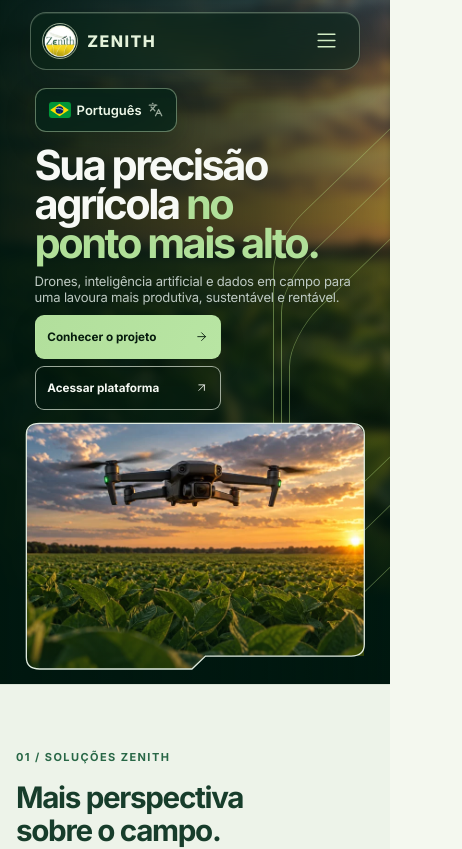
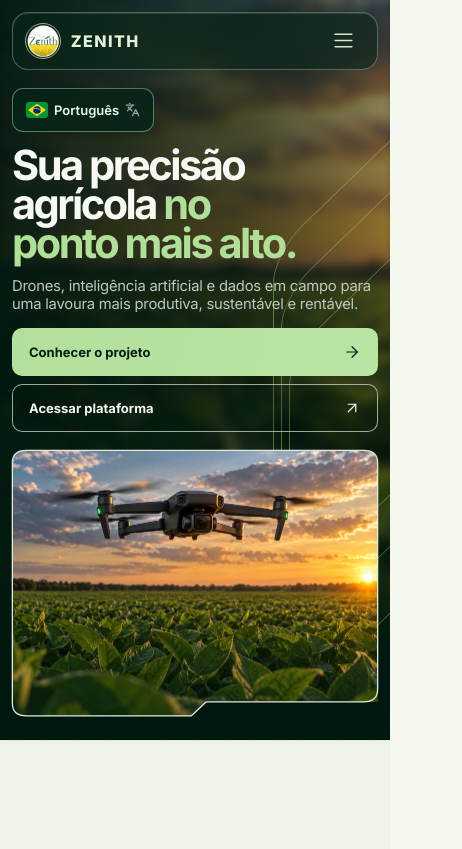
Before and after one commit to Leo-Carrilho/Zenith-Agricultura-de-Precisao, a React (Vite) app: page / in a window 390 px wide. Shown: the top 849 px of the page, 462 px wide, since content can reach past the window. Built offline with nearby package versions, Linux system fonts and the light colour scheme.

Commit message:
fix: corrige responsividade em dispositivos móveis

```diff
--- a/src/styles/base.css
+++ b/src/styles/base.css
@@ -31,12 +31,19 @@
 }
 
 html {
+  max-width:100%;
+  overflow-x:hidden;
+  overflow-x:clip;
   scroll-behavior:smooth;
   scroll-padding-top:100px
 }
 
 body {
+  min-width:0;
+  max-width:100%;
   margin:0;
+  overflow-x:hidden;
+  overflow-x:clip;
   font-family:Inter,"Segoe UI",sans-serif;
   color:var(--text-primary);
   background:var(--background);
@@ -44,6 +51,15 @@ body {
   top:0!important
 }
 
+#root {
+  min-width:0;
+  max-width:100%
+}
+
+main,header,footer,section {
+  min-width:0;
+  max-width:100%
+}
 
 a {
   color:inherit;
@@ -81,6 +97,8 @@ h1,h2,h3,p {
 }
 
 h1,h2,h3 {
+  max-width:100%;
+  overflow-wrap:break-word;
   text-wrap:balance
 }
 
--- a/src/styles/components/hero.css
+++ b/src/styles/components/hero.css
@@ -191,18 +191,38 @@
   .hero-signoff i { display:block; width:5.6vw; height:.5vw; flex-shrink:0; }
 }
 @media (max-width:480px) {
+  .site-header--hero .header-shell { width:calc(100% - 24px); padding-inline:12px; }
+  .site-header--hero .mobile-panel { inset-inline:12px; }
+  .hero { padding-bottom:24px; }
+  .hero-grid { width:calc(100% - 24px); }
+  .hero-copy { padding-inline:0; }
   .hero-mobile-language { margin-bottom:14px; }
   .hero-mobile-language .language-button { width:auto; min-width:132px; }
   .hero-mobile-language .language-button span { display:inline; }
-  .hero .btn { width:58%; min-height:44px; font-size:3vw; padding-inline:3vw; border-radius:9px; }
-  .hero .hero-actions { gap:7px; }
-  .hero-copy>p { font-size:3.35vw; }
+  .hero .eyebrow { gap:10px; font-size:clamp(.625rem,2.65vw,.75rem); white-space:normal; }
+  .hero .eyebrow i { width:7px; height:7px; box-shadow:0 0 0 6px #78cc8f18; }
+  .hero-copy>p { margin-block:14px; font-size:clamp(.875rem,3.8vw,1rem); }
+  .hero .hero-actions { align-items:stretch; gap:8px; }
+  .hero .btn { width:100%; height:auto; min-height:48px; padding:12px 16px; border-radius:10px; font-size:.8125rem; }
+  .hero .btn svg { width:18px; height:18px; }
   .hero-desktop-break { display:none; }
-  .hero .eyebrow { font-size:1.9vw; }
-  .hero-highlights { padding-block:4vw; }
-  .hero-highlight { gap:1.7vw; }
-  .hero-highlight+.hero-highlight { padding-left:2vw; }
-  .hero-highlight strong { font-size:2.15vw; }
-  .hero-highlight span { font-size:2vw; }
-  .hero-signoff { font-size:1.5vw; letter-spacing:.32em; padding-top:2.4vw; }
+  .hero-visual { width:100%; margin:18px 0 0; }
+  .hero-stat-card span { font-size:clamp(7px,1.7cqw,11px); }
+  .hero-stat-card strong { font-size:clamp(10px,2.45cqw,17px); }
+  .vigor-heading { font-size:clamp(7px,1.9cqw,12px); }
+  .vigor-card>strong { font-size:clamp(14px,4.8cqw,28px); }
+  .vigor-label { font-size:clamp(7px,2cqw,12px); }
+  .field-heading strong { font-size:clamp(7px,2.2cqw,13px); }
+  .field-heading span { font-size:clamp(6px,1.85cqw,11px); }
+  .field-map-panel ul { gap:3px; font-size:clamp(6px,1.7cqw,10px); }
+  .hero-data-caption { font-size:clamp(6px,1.4cqw,9px); }
+  .hero-highlights { grid-template-columns:1fr; margin-top:16px; padding:0; }
+  .hero-highlight { align-items:center; gap:12px; padding:12px 0; }
+  .hero-highlight+.hero-highlight { padding-left:0; border-top:1px solid #9ed69a66; border-left:0; }
+  .hero-highlight>svg,.hero-highlight:last-child>svg { width:30px; height:30px; padding:0; }
+  .hero-highlight:last-child>svg { padding:5px; }
+  .hero-highlight strong,.hero-highlight span { font-size:.6875rem; line-height:1.35; }
+  .hero-highlight span { margin-top:2px; font-size:.625rem; }
+  .hero-signoff { gap:10px; padding-top:12px; font-size:.5rem; letter-spacing:.26em; }
+  .hero-signoff i { width:28px; height:3px; }
 }
--- a/src/styles/index.css
+++ b/src/styles/index.css
@@ -21,3 +21,4 @@
 @import url("./sections/faq.css");
 @import url("./sections/cta.css");
 @import url("./components/hero.css");
+@import url("./responsive.css");
--- a/src/styles/layout.css
+++ b/src/styles/layout.css
@@ -1,8 +1,13 @@
 
 
 .container {
+  max-width:var(--container);
   width:min(calc(100% - 64px),var(--container));
   margin-inline:auto
+}
+
+.container>*,.section article,.section figure {
+  min-width:0
 }
 
 .section {
@@ -63,6 +68,7 @@
   font-weight:600;
   line-height:1.4;
   text-align:center;
+  max-width:100%;
   transition:background var(--transition),border-color var(--transition),box-shadow var(--transition),transform var(--transition)
 }
 
@@ -130,6 +136,16 @@
   }
 }
 
+@media(max-width:479px) {
+  .container {
+    width:calc(100% - 24px)
+  }
+
+  .section {
+    padding-block:52px
+  }
+}
+
 .hero-actions {
   display:flex;
   flex-wrap:wrap;
--- /dev/null
+++ b/src/styles/responsive.css
@@ -0,0 +1,56 @@
+/*
+ * Responsive rules loaded last on purpose.
+ * Some section files share card/grid selectors, so their desktop defaults can
+ * otherwise override an earlier mobile breakpoint through the cascade.
+ */
+@media(max-width:1023px) {
+  .planting-card {
+    grid-template-columns:minmax(0,1fr)
+  }
+}
+
+@media(max-width:767px) {
+  .planting-card {
+    gap:24px;
+    padding:18px
+  }
+
+  .planting-preview,
+  .planting-report {
+    min-width:0;
+    width:100%
+  }
+
+  .flow-track,
+  .team-grid,
+  .class-grid,
+  .module-grid,
+  .tech-row {
+    grid-template-columns:repeat(auto-fit,minmax(min(100%,250px),1fr));
+    gap:12px
+  }
+
+  .flow-card,
+  .team-card,
+  .class-grid article,
+  .module-grid article,
+  .tech-row article {
+    min-width:0;
+    padding:22px;
+    overflow-wrap:anywhere
+  }
+
+  .team-card strong {
+    min-height:0
+  }
+}
+
+@media(max-width:479px) {
+  .flow-track,
+  .team-grid,
+  .class-grid,
+  .module-grid,
+  .tech-row {
+    grid-template-columns:minmax(0,1fr)
+  }
+}
--- a/src/styles/sections/accounts.css
+++ b/src/styles/sections/accounts.css
@@ -132,11 +132,15 @@
   }
 
   .account-tabs {
-    display:flex
+    display:grid;
+    grid-template-columns:repeat(2,minmax(0,1fr));
+    width:100%
   }
 
   .account-tabs button {
-    padding-inline:12px
+    min-width:0;
+    padding-inline:12px;
+    white-space:normal
   }
 
   .permission-mock {
@@ -149,6 +153,6 @@
 
   .account-tabs {
     flex-direction:column;
-    width:100%
+    grid-template-columns:1fr
   }
 }
--- a/src/styles/sections/ai.css
+++ b/src/styles/sections/ai.css
@@ -163,6 +163,10 @@
   .ai-console {
     padding:20px
   }
+
+  .class-grid {
+    grid-template-columns:repeat(auto-fit,minmax(min(100%,250px),1fr))
+  }
 }
 
 @media(max-width:479px) {
@@ -186,6 +190,7 @@
   }
 
   .class-grid {
+    grid-template-columns:1fr;
     gap:12px
   }
 
--- a/src/styles/sections/install.css
+++ b/src/styles/sections/install.css
@@ -99,7 +99,22 @@
   }
 
   .install-steps {
-    grid-template-columns:1fr 1fr;
+    grid-template-columns:repeat(auto-fit,minmax(min(100%,210px),1fr));
     gap:18px
   }
 }
+
+@media(max-width:479px) {
+  .install-card {
+    padding:20px
+  }
+
+  .install-preview {
+    height:250px;
+    padding:16px
+  }
+
+  .install-steps {
+    grid-template-columns:1fr
+  }
+}
--- a/src/styles/sections/multispectral.css
+++ b/src/styles/sections/multispectral.css
@@ -208,6 +208,15 @@
     gap:16px
   }
 
+  .multispectral-map-grid {
+    grid-template-columns:1fr
+  }
+
+  .multispectral-map:last-child {
+    grid-column:auto;
+    width:auto
+  }
+
   .multispectral-note {
     grid-template-columns:auto 1fr;
     padding:18px
@@ -221,17 +230,8 @@
 
 @media(max-width:479px) {
 
-  .multispectral-map-grid {
-    grid-template-columns:1fr
-  }
-
   .multispectral-map img {
     width:90%
-  }
-
-  .multispectral-map:last-child {
-    grid-column:auto;
-    width:auto
   }
 
   .multispectral-reassurance {
--- a/src/styles/sections/operation-center.css
+++ b/src/styles/sections/operation-center.css
@@ -83,7 +83,7 @@
   }
 
   .flow-track,.team-grid,.module-grid,.tech-row {
-    grid-template-columns:repeat(2,minmax(0,1fr));
+    grid-template-columns:repeat(auto-fit,minmax(min(100%,250px),1fr));
     gap:12px
   }
 
@@ -99,7 +99,7 @@
 
 @media(max-width:479px) {
 
-  .resource-grid,.flow-track,.team-grid,.module-grid,.tech-row {
+  .resource-grid,.flow-track,.team-grid,.module-grid,.tech-row,.class-grid {
     grid-template-columns:1fr
   }
 }
```
